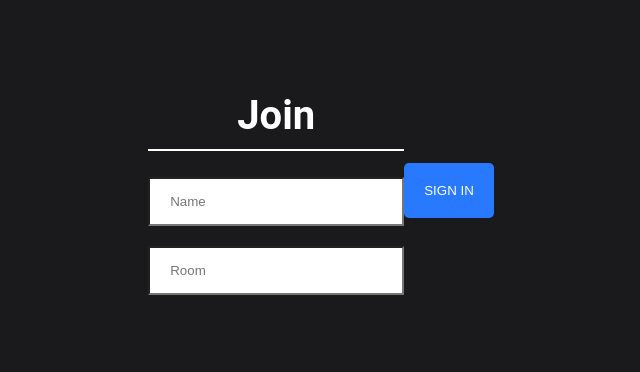
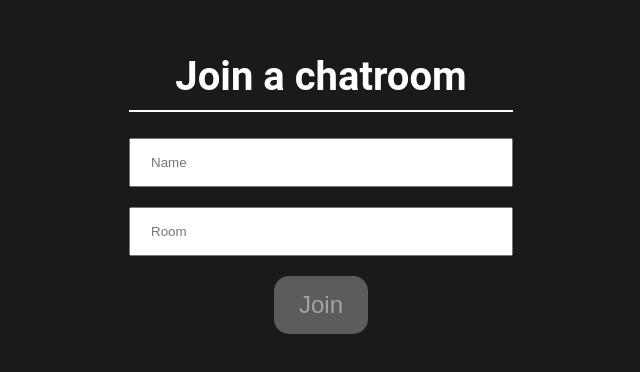
Before and after one commit to Timppav/chat-app, a React (Create React App) app in the folder client/: page / in a window 1280 px wide. Shown: the part 220-592 px from the top of the page, without its empty margins (319-959 px from the left). Built offline with nearby package versions, Linux system fonts and the light colour scheme.

Commit message:
Improved style

```diff
--- a/client/src/components/Join/Join.css
+++ b/client/src/components/Join/Join.css
@@ -13,20 +13,20 @@ html, body {
 }
 
 .joinOuterContainer {
+  background-color: #1A1A1D;
+  height: 100vh;
   display: flex;
+  flex-direction: column;
   justify-content: center;
+  align-items: center;
   text-align: center;
-  height: 100vh;
-  align-items: center;
-  background-color: #1A1A1D;
 }
 
 .joinInnerContainer {
-  width: 20%;
+  width: 30%;
 }
 
 .joinInput {
-  border-radius: 0;
   padding: 15px 20px;
   width: 100%;
 }
@@ -36,18 +36,6 @@ html, body {
   font-size: 2.5em;
   padding-bottom: 10px;
   border-bottom: 2px solid white;
-}
-
-.button {
-    color: #fff !important;
-    text-transform: uppercase;
-    text-decoration: none;
-    background: #2979FF;
-    padding: 20px;
-    border-radius: 5px;
-    display: inline-block;
-    border: none;
-    width: 100%;
 }
 
 .mt-20 {
@@ -63,9 +51,35 @@ html, body {
     width: 90%;
   }
 
-
 }
 
-button:focus {
-  outline: 0;
+.button {
+  display: inline-block;
+  padding: 15px 25px;
+  font-size: 24px;
+  cursor: pointer;
+  text-align: center;
+  text-decoration: none;
+  outline: none;
+  color: #fff;
+  background-color: #f4511e;
+  border: none;
+  border-radius: 15px;
 }
+
+.button:hover {background-color: #6f240e;}
+
+.button:active {
+  background-color: #6f240e;
+  transform: translateY(3px);
+}
+
+.button-disabled {
+  background-color: #888888;
+  cursor: not-allowed;
+  opacity: 0.6;
+}
+
+.button-disabled:hover {
+  background-color: #888888;
+}
--- a/client/src/components/Join/Join.js
+++ b/client/src/components/Join/Join.js
@@ -1,22 +1,35 @@
 import React, { useState} from "react";
-import { Link } from "react-router-dom";
+import { useNavigate } from "react-router-dom";
 
 import "./Join.css";
 
 const Join = () => {
     const [name, setName] = useState("");
     const [room, setRoom] = useState("");
+    const navigate = useNavigate();
+
+    const handleJoin = () => {
+        if (name && room) {
+            navigate(`/chat?name=${name}&room=${room}`);
+        }
+    };
 
     return (
         <div className="joinOuterContainer">
             <div className="joinInnerContainer">
-                <h1 className="heading">Join</h1>
+                <h1 className="heading">Join a chatroom</h1>
                 <div><input placeholder="Name" className="joinInput" type="text" onChange={(event) => setName(event.target.value)} /></div>
                 <div><input placeholder="Room" className="joinInput mt-20" type="text" onChange={(event) => setRoom(event.target.value)} /></div>
             </div>
-            <Link onClick={event => (!name || !room) ? event.preventDefault() : null} to={`/chat?name=${name}&room=${room}`}>
-                <button className="button mt-20" type="submit">Sign In</button>
-            </Link>
+            <button
+                className={`button mt-20 ${(!name || !room) ? "button-disabled" : ""}`}
+                type="button"
+                onClick={handleJoin}
+                disabled={!name || !room}
+            >Join</button>
+            {/* <Link onClick={event => (!name || !room) ? event.preventDefault() : null} to={`/chat?name=${name}&room=${room}`}>
+                <button className="button mt-20" type="submit">Join</button>
+            </Link> */}
         </div>
     )
 };
```
